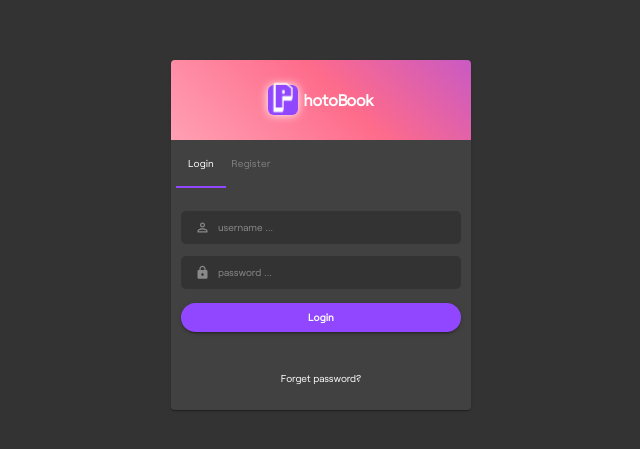
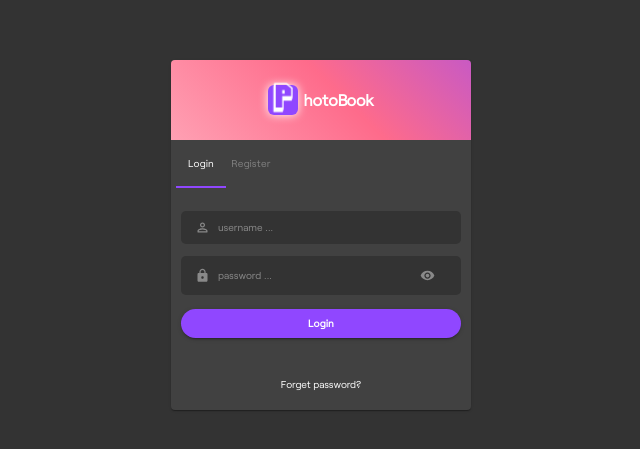
Before and after one commit to jingkang97/memories, a React (Create React App) app in the folder client/: page /login in a window 1280 px wide. Shown: the part 165-614 px from the top of the page, without its empty margins (319-959 px from the left). Built offline with nearby package versions, Linux system fonts and the light colour scheme; no server answers.

Commit message:
feat: show password

```diff
--- a/client/src/App.js
+++ b/client/src/App.js
@@ -1,7 +1,7 @@
 import React, {useEffect} from 'react';
 import Main from './components/Main/Main'
 import Login from './components/Login/Login'
-import {Route, useHistory, useLocation} from 'react-router-dom'
+import {Route, useHistory, useLocation, Switch, Redirect} from 'react-router-dom'
 import {useDispatch} from 'react-redux';
 
 import {getPosts} from './actions/posts'
@@ -17,9 +17,11 @@ const App = () => {
 
     return (
         <div>
-        <Route path="/login" component={Login}/>
-        {location.pathname == "/login" ? null : <Main />}
-
+        <Switch>
+          <Redirect exact from="/" to="/login" />
+          <Route path="/login" component={Login}/>
+          {location.pathname == "/login" ? null : <Main />}
+        </Switch>
         </div>
      );
 }
--- a/client/src/components/Feed/Feed.js
+++ b/client/src/components/Feed/Feed.js
@@ -41,9 +41,8 @@ import Menu from '@material-ui/core/Menu';
 import MenuItem from '@material-ui/core/MenuItem';
 
 import { useDispatch } from 'react-redux';
-import {deletePost} from '../../actions/posts'
+import {deletePost, likePost} from '../../actions/posts'
 
-import {likePost} from '../../actions/posts'
 
 const useStyles = makeStyles((theme) => ({
     root: {
@@ -236,14 +235,14 @@ const Feed = () => {
                   <Like post={post}/>
                   {/* <FavoriteBorderOutlinedIcon style={{marginRight:'10px', cursor:'pointer'}} onClick={() => dispatch(likePost(post._id))}/> */}
 
-                  <ChatBubbleOutlineOutlinedIcon style={{cursor:'pointer'}} />
+                  {/* <ChatBubbleOutlineOutlinedIcon style={{cursor:'pointer'}} /> */}
 
                 </div>
                 <BookmarkBorderIcon style={{cursor:'pointer'}}/>
               </div>
-              <div style={{display:'flex', flexDirection:'row', marginBottom:'5px'}}>
+              {/* <div style={{display:'flex', flexDirection:'row', marginBottom:'5px'}}>
                 Liked by <div style={{fontWeight:'bold', marginLeft:'5px'}}>{post.likeCount}</div>
-              </div>
+              </div> */}
 
               <div style={{display:'flex', flexDirection:'column'}}>
               <Typography variant="p" style={{fontFamily:"Roobert", color:'white', height:'50px', overflow:'scroll'}}>
--- a/client/src/components/Feed/Like.js
+++ b/client/src/components/Feed/Like.js
@@ -29,20 +29,20 @@ const Like = ({post}) => {
     return (
         <div style={{display:'flex', flexDirection:'row', alignItems:'center', marginBottom:'10px'}}>
             {count ?
-            <FavoriteOutlinedIcon className="like" style={{color:'red',marginRight:'10px', cursor:'pointer'}}
+            <FavoriteOutlinedIcon className="like" style={{color:'red',marginRight:'5px', cursor:'pointer'}}
             onClick={handleClick}
 
             // onClick={()=>{console.log('like!' + post._id)}}
             />
             :
-            <FavoriteBorderOutlinedIcon className="like" style={{marginRight:'10px', cursor:'pointer'}}
+            <FavoriteBorderOutlinedIcon className="like" style={{marginRight:'5px', cursor:'pointer'}}
             onClick={handleClick}
 
             // onClick={()=>{console.log('like!' + post._id)}}
             />
 
             }
-            <div>
+            <div style={{fontSize:'15px'}}>
             {count}
             </div>
 
--- a/client/src/components/Login/Login.js
+++ b/client/src/components/Login/Login.js
@@ -19,6 +19,10 @@ import {Route, useHistory, useLocation} from 'react-router-dom'
 
 import './styles.css'
 import transitions from '@material-ui/core/styles/transitions';
+
+import VisibilityIcon from '@material-ui/icons/Visibility';
+import VisibilityOffIcon from '@material-ui/icons/VisibilityOff';
+import { IconButton } from '@material-ui/core';
 
 const useStyles = makeStyles((theme) => ({
   root: {
@@ -108,6 +112,14 @@ const Login = () => {
     const history = useHistory()
     const [auth, setAuth] = React.useState('false')
     const [value, setValue] = React.useState('Login');
+
+    const [username, setUserName] = React.useState('')
+    const [email, setEmail] = React.useState('')
+    const [password, setPassword] = React.useState('')
+
+    const [typeLogin, setTypeLogin] = React.useState('password')
+    const [typeRegister, setTypeRegister] = React.useState('password')
+
     const [loading, setLoading] = React.useState(false)
 
     const handleClick = () => {
@@ -117,6 +129,27 @@ const Login = () => {
   const handleChange = (event, newValue) => {
     setValue(newValue);
   };
+
+  const handleUserName = () => {
+
+  }
+
+  const handleShowLoginPassword = () => {
+    if(typeLogin == "password"){
+      setTypeLogin("")
+    }else{
+      setTypeLogin("password")
+    }
+  }
+
+  const handleShowRegisterPassword = () => {
+    if(typeRegister == "password"){
+      setTypeRegister("")
+    }else{
+      setTypeRegister("password")
+    }
+  }
+
     return (
         <div style={{margin:'0', width:'100vw',color:'white', backgroundColor:'#333333', height:'100vh', display:'flex', flexDirection:'row', justifyContent:'center', alignItems:'center'}}>
             <Card
@@ -153,6 +186,8 @@ const Login = () => {
           <TextField
           fullWidth
           // label="username"
+          onChange={handleUserName}
+          autoFocus
           variant="outlined"
           margin="dense"
           placeholder="username ..."
@@ -169,7 +204,7 @@ const Login = () => {
 
           />
           <TextField
-          type="password"
+          type={typeLogin}
           fullWidth
           variant="outlined"
           margin="dense"
@@ -178,12 +213,19 @@ const Login = () => {
             className: classes.input,
             classes:{notchedOutline:classes.noBorder},
             disableUnderline: true,
-
             startAdornment: (
               <InputAdornment position="start">
                 <LockRoundedIcon style={{fontSize:'15px', color:'#898989'}}/>
               </InputAdornment>
             ),
+            endAdornment:(
+              <IconButton onClick={handleShowLoginPassword} disableRipple
+              style={{ backgroundColor: 'transparent' }}
+
+              >
+                {typeLogin == 'password' ? <VisibilityIcon style={{fontSize:'15px', color:'#898989'}}/> : <VisibilityOffIcon style={{fontSize:'15px', color:'#898989'}}/>}
+              </IconButton>
+            )
           }}
           />
         </div>
@@ -239,7 +281,7 @@ const Login = () => {
           }}
           />
           <TextField
-          type="password"
+          type={typeRegister}
           fullWidth
           // label="username"
           variant="outlined"
@@ -254,6 +296,14 @@ const Login = () => {
                 <LockRoundedIcon style={{fontSize:'15px', color:'#898989'}}/>
               </InputAdornment>
             ),
+            endAdornment:(
+              <IconButton onClick={handleShowRegisterPassword} disableRipple
+              style={{ backgroundColor: 'transparent' }}
+
+              >
+                {typeRegister == 'password' ? <VisibilityIcon style={{fontSize:'15px', color:'#898989'}}/> : <VisibilityOffIcon style={{fontSize:'15px', color:'#898989'}}/>}
+              </IconButton>
+            )
           }}
           />
 
--- a/client/src/components/Main/Main.js
+++ b/client/src/components/Main/Main.js
@@ -73,7 +73,7 @@ const customTheme = createTheme({
 const useStyles = makeStyles((theme) => ({
   root: {
     display: 'flex',
-    backgroundColor:'black',
+    backgroundColor:'#181818',
     // width:'100%',
     minWidth:'100vw',
     minHeight:'100vh',
@@ -118,7 +118,7 @@ const useStyles = makeStyles((theme) => ({
   },
   drawerOpen: {
     backgroundColor:'#1F1F23',
-    borderColor:'black',
+    borderColor:'#181818',
     width: drawerWidth,
     transition: theme.transitions.create('width', {
       easing: theme.transitions.easing.sharp,
@@ -127,6 +127,7 @@ const useStyles = makeStyles((theme) => ({
   },
   drawerClose: {
     backgroundColor:'#1F1F23',
+    borderColor:'#181818',
     transition: theme.transitions.create('width', {
       easing: theme.transitions.easing.sharp,
       duration: theme.transitions.duration.leavingScreen,
@@ -410,7 +411,7 @@ function MiniDrawer() {
         </div>
 
         <div style={{marginTop:'-15px', width:'205px',color:'white', display:'flex', flexDirection:'row', justifyContent:'flex-end'}}>
-        <div style={{backgroundColor:'black', borderRadius:'5px'}}>
+        <div style={{backgroundColor:'#181818', borderRadius:'5px'}}>
         <IconButton size="medium" style={{ height:'30px', width:'30px',position:'relative',color:'white'}}
 
         onClick={handleDrawerClose}>
--- a/client/src/index.js
+++ b/client/src/index.js
@@ -3,7 +3,7 @@ import ReactDOM from 'react-dom';
 import './index.css';
 import App from './App';
 import reportWebVitals from './reportWebVitals';
-import {BrowserRouter as Router, useHistory} from 'react-router-dom';
+import {BrowserRouter as Router, Redirect, Switch} from 'react-router-dom';
 import {Provider } from 'react-redux'
 import {createStore, applyMiddleware, compose} from 'redux';
 import thunk from 'redux-thunk';
@@ -19,6 +19,7 @@ ReactDOM.render(
       <Router>
       <App />
       </Router>
+
     </Provider>
 
 
```
